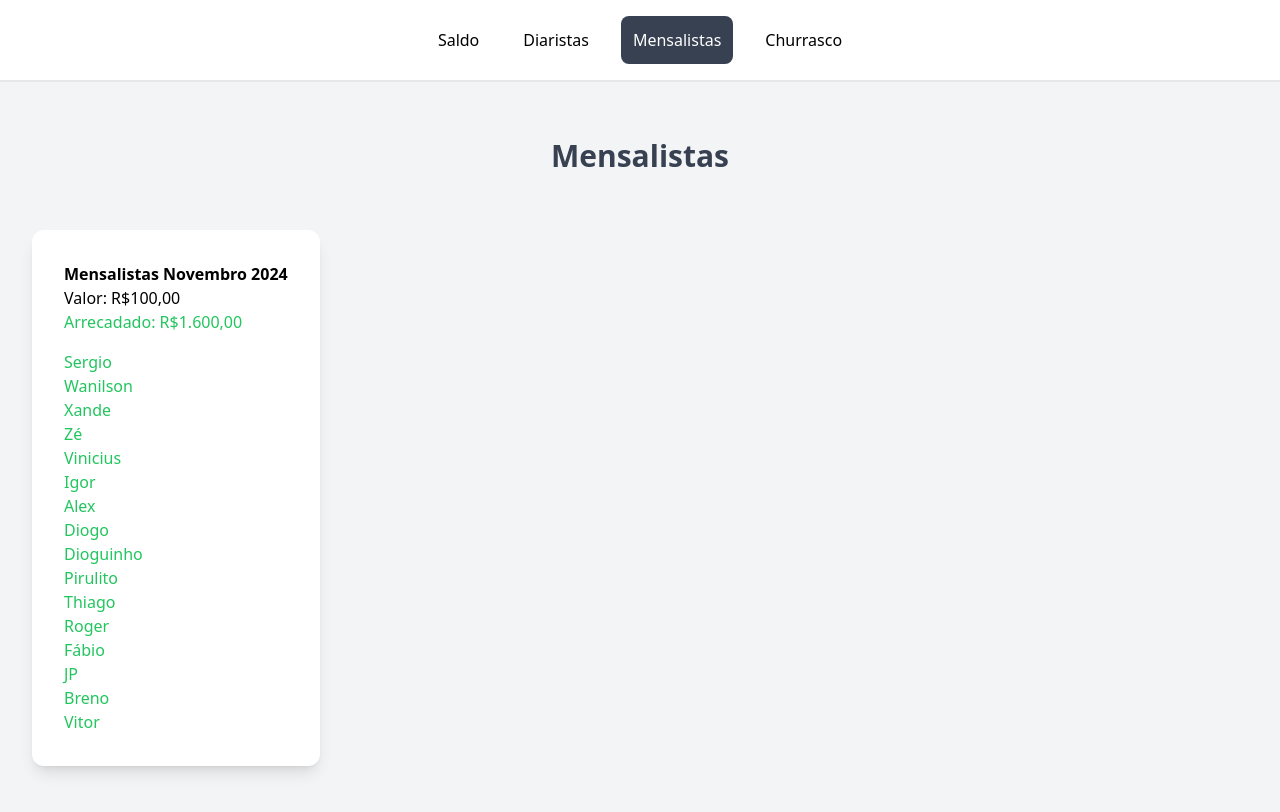
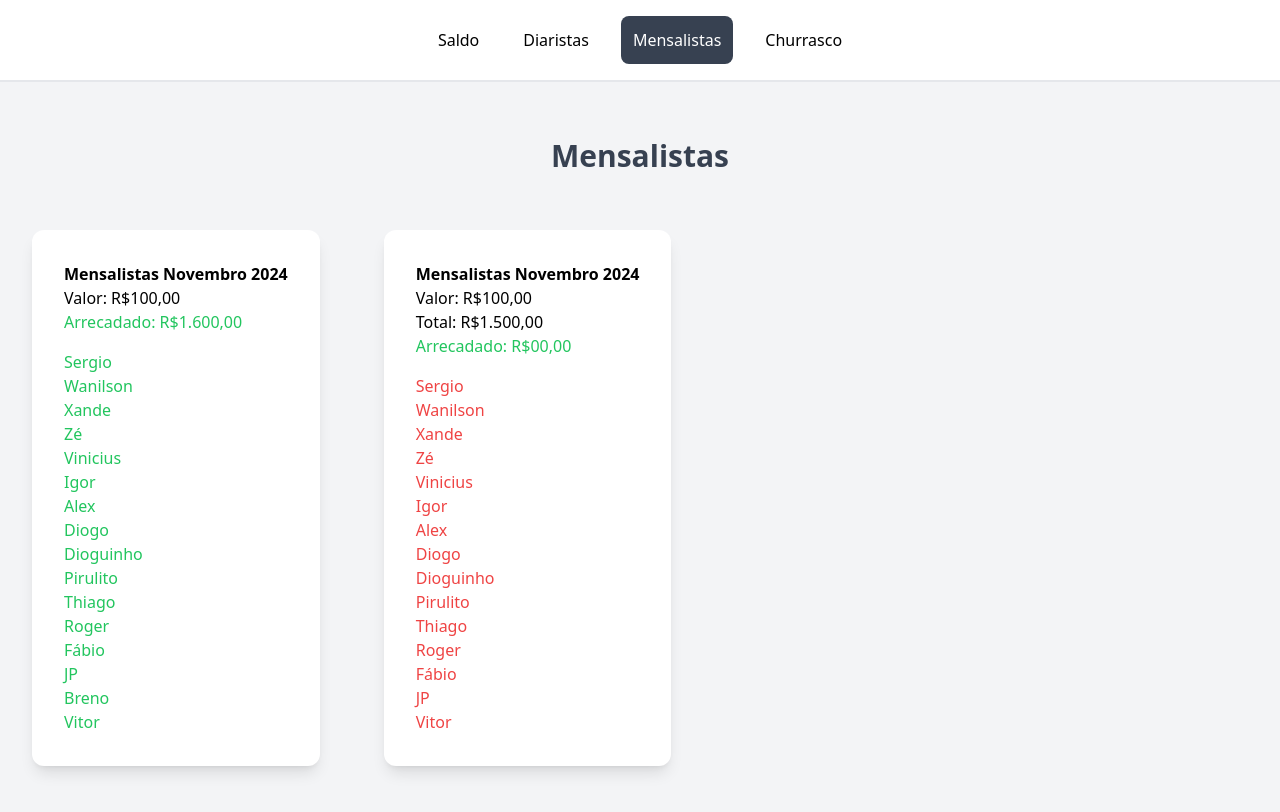
Before and after one commit to diogop2003/futebol, an Angular app in the folder pelada-front/: page /mensalistas in a window 1280 px wide. Shown: the top 812 px of the page. Built offline with nearby package versions, Linux system fonts and the light colour scheme.

Commit message:
feat lista de mensalista

```diff
--- a/pelada-front/src/app/pages/mensalista/mensalista.component.html
+++ b/pelada-front/src/app/pages/mensalista/mensalista.component.html
@@ -42,4 +42,30 @@
             <li class="text-green-500">Vitor</li>
         </ol>
     </div>
+
+    <div class="rounded-xl bg-white p-8 shadow-lg mx-8">
+        <h1 class="font-md font-bold">Mensalistas Novembro 2024</h1>
+        <div class="mb-4">
+            <h1 class="text-md">Valor: R$100,00</h1>
+            <h1 class="text-md">Total: R$1.500,00</h1>
+            <h1 class="text-green-500">Arrecadado: R$00,00</h1>
+        </div>
+        <ol>
+            <li class="text-red-500">Sergio</li>
+            <li class="text-red-500">Wanilson</li>
+            <li class="text-red-500">Xande</li>
+            <li class="text-red-500">Zé</li>
+            <li class="text-red-500">Vinicius</li>
+            <li class="text-red-500">Igor</li>
+            <li class="text-red-500">Alex</li>
+            <li class="text-red-500">Diogo</li>
+            <li class="text-red-500">Dioguinho</li>
+            <li class="text-red-500">Pirulito</li>
+            <li class="text-red-500">Thiago</li>
+            <li class="text-red-500">Roger</li>
+            <li class="text-red-500">Fábio</li>
+            <li class="text-red-500">JP</li>
+            <li class="text-red-500">Vitor</li>
+        </ol>
+    </div>
 </section>
```
